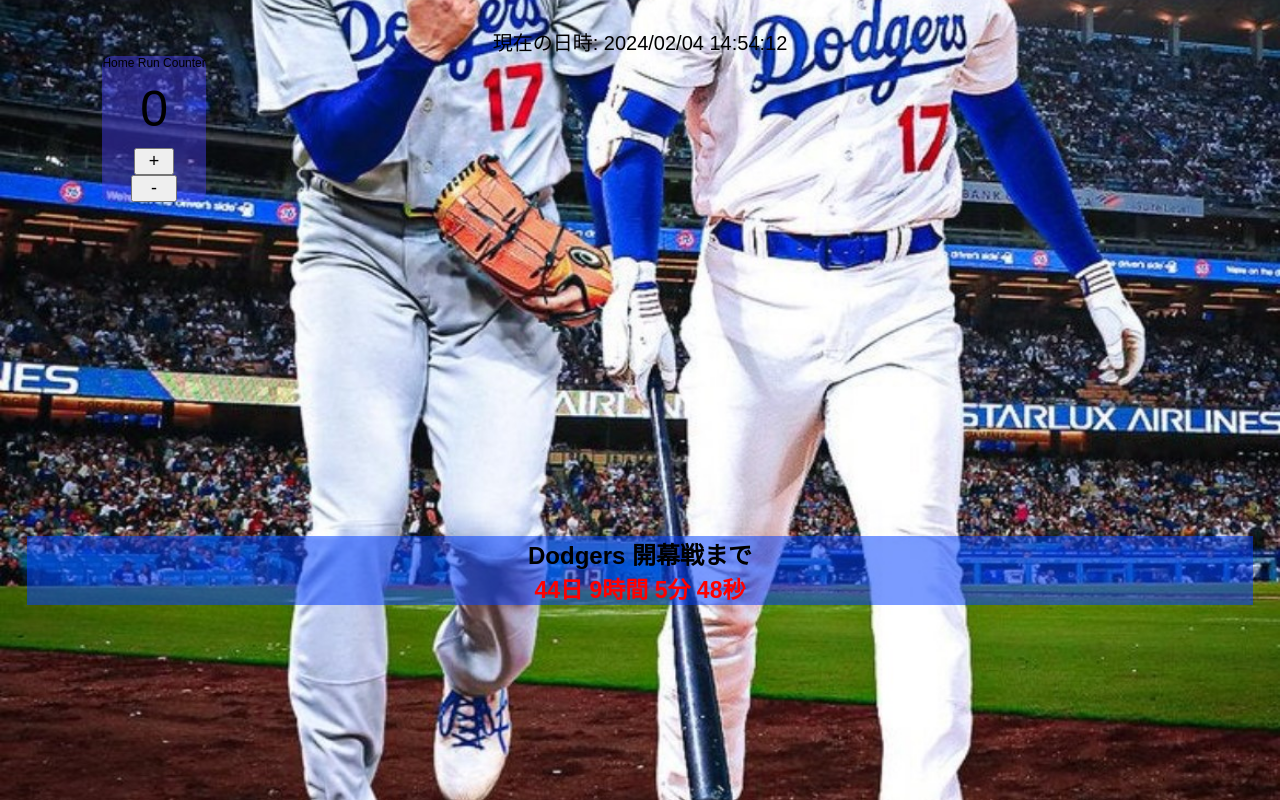
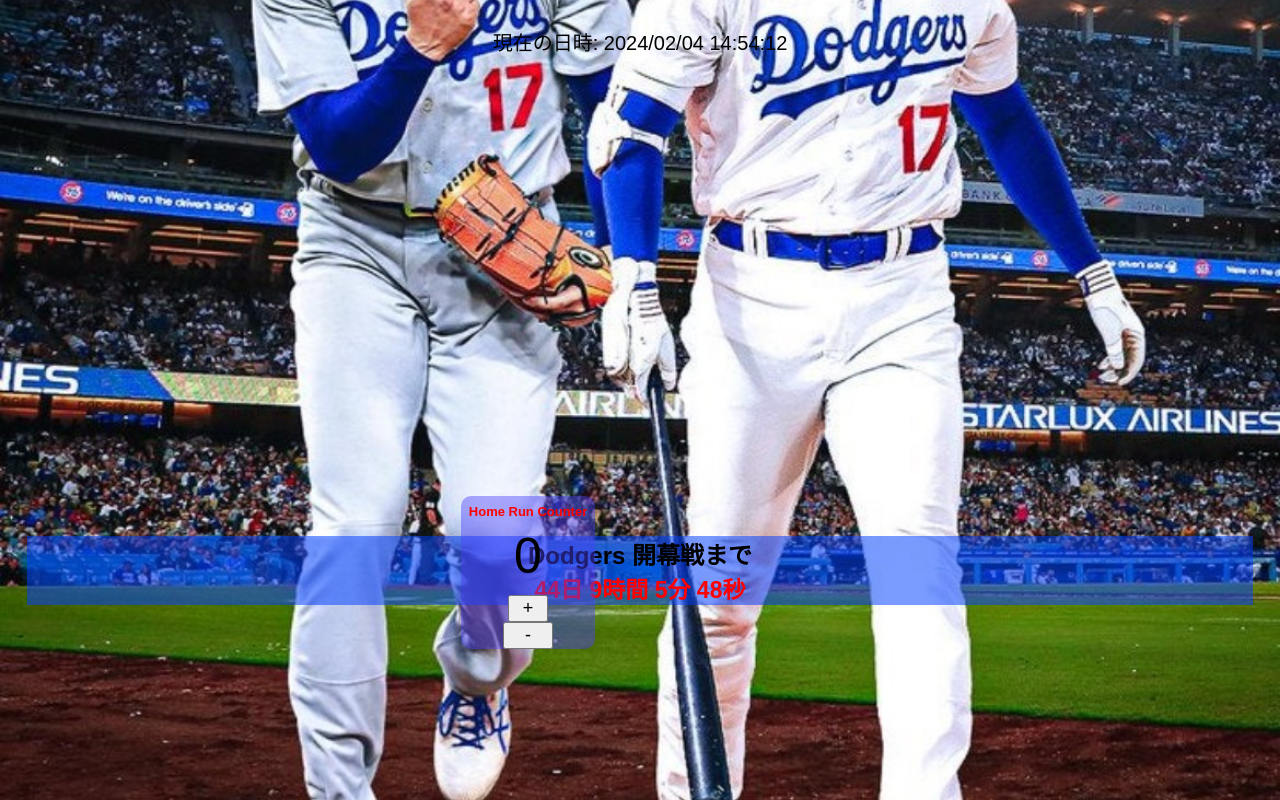
Before and after one commit to papa-seiji/work_space_02, a plain HTML site: page index.html in a window 1280 px wide. Drawn offline with Linux system fonts and the light colour scheme.

Commit message:
01_Dodgers_大谷翔平.jpg用に微調整

```diff
--- a/styles.css
+++ b/styles.css
@@ -47,24 +47,45 @@
     background-color: rgba(0, 64, 255, 0.522);
   }
 
-
+/* Dodgers_大谷翔平.jpg用のCSS
   .container {
     display: flex;
     flex-direction: column;
     align-items: center;
     justify-content: center;
     position: absolute;
-    /* top: 50%; */
     left: 8%;
-    /* transform: translate(-50%, -50%); */
-    /* padding: 0px; */
     border-radius: 10px;
     background-color: rgba(72, 63, 248, 0.445);
 }
+ */
 
+.container {
+  display: flex;
+  flex-direction: column;
+  align-items: center;
+  justify-content: center;
+  position: absolute;
+  top: 62%;
+  left: 36%;
+  /* transform: translate(-50%, -50%); */
+  /* padding: 0px; */
+  border-radius: 10px;
+  background-color: rgba(72, 63, 248, 0.445);
+}
+
+/* Dodgers_大谷翔平.jpg用のCSS
 .HomeRunCounter {
     font-size: 12px;
     margin-bottom: 10px;
+}
+ */
+
+.HomeRunCounter {
+  font-size: 13px;
+  margin: 8px;
+  color: red;
+  font-weight: bold;
 }
 
 h1 {
@@ -84,7 +105,7 @@
     margin: 0 4px;
 }
 .mainus {
-  padding: 1px 18px;
+  padding: 1px 20px;
   font-size: 18px;
   margin: 0 4px;
 }
```
